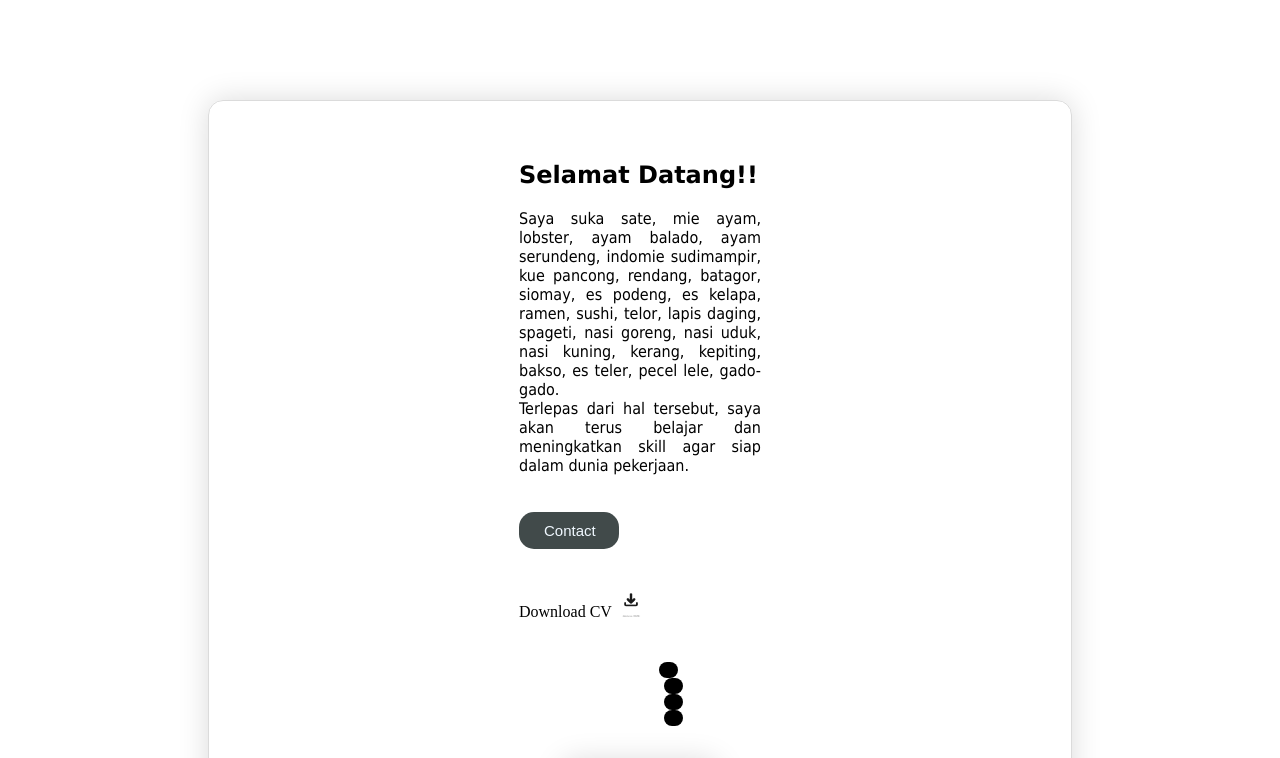
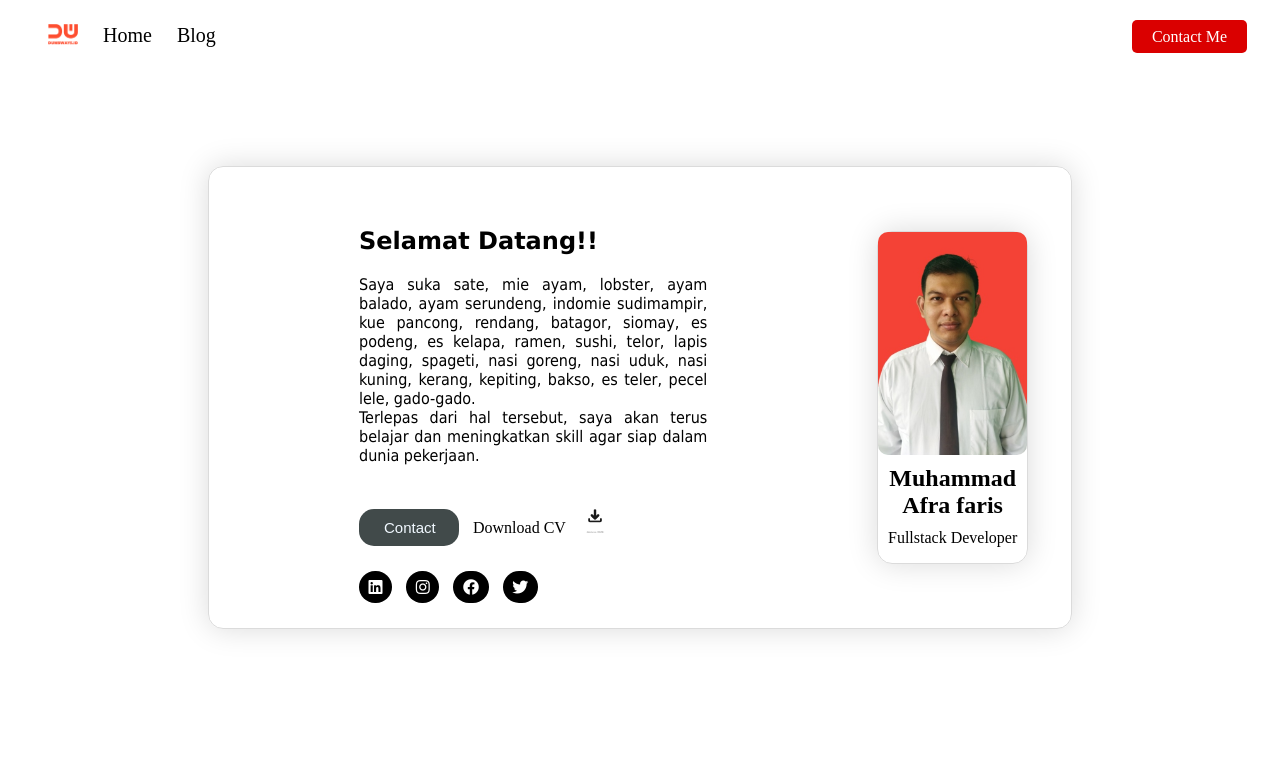
Before and after one commit to afrafaris72/bootcamp45, a plain HTML site: page index.html in a window 1280 px wide. Shown: the top 758 px of the page. Drawn offline with Linux system fonts and the light colour scheme.

Commit message:
day2 oke

```diff
--- /dev/null
+++ b/assets/css/home.css
@@ -0,0 +1,18 @@
+.mainbody{
+    display: flex;
+    align-items: center;
+    justify-content:space-between;
+}
+
+.left-side{
+    text-decoration: none;
+    color: black;
+}
+
+.right-side{
+    padding:  8px 20px;
+    color: rgb(0, 0, 0);
+    border-radius: 5px;
+    text-decoration: none;
+    margin-right: 25px;
+}
--- a/index.html
+++ b/index.html
@@ -1,43 +1,65 @@
 <html>
     <head>
         <title>
-            Task Day 1
+            Task Day 2
         </title>
+        <link rel="stylesheet" href="https://cdnjs.cloudflare.com/ajax/libs/font-awesome/5.15.2/css/all.min.css">
         <link rel="stylesheet" href="assets/css/style.css">
+        <link rel="stylesheet" href="assets/css/home.css">
     </head>
     <body>
+        <nav>
+            <div class="nav-left">
+                <ul>
+                    <li><img src="./assets/image/dw.png" width="30"></li>
+                    <li><a href="index.html">Home</a> </li>
+                    <li>Blog</li>
+                </ul>
+            </div>
 
-        <div style=" border : 1px solid #dbdbdb; margin : 100 200 auto;border-radius: 15px; box-shadow: 0 0 30px #dbdbdb;">
-            <h2 style="padding: 40 310 0 ; font-family: geneva;">Selamat Datang!!</h2>
-                <p style="padding: 0 310 0; text-align: justify; font-family: tahoma;">
+            <div class="nav-right">
+                <a href="contact_form.html">Contact Me</a>
+            </div>
+        </nav>
+        <div class="mainbody" style=" border : 1px solid #dbdbdb; margin : 100 200 auto;border-radius: 15px; box-shadow: 0 0 30px #dbdbdb;">
+            <div class="left-side">
+                <h2 style="padding: 40 150 0 ; font-family: geneva;">Selamat Datang!!</h2>
+                    <p style="padding: 0 150 0; text-align: justify; font-family: tahoma;">
                         Saya suka sate, mie ayam, lobster, ayam balado, ayam serundeng, indomie sudimampir, kue pancong, rendang, batagor, siomay, es podeng, es kelapa, ramen, sushi, telor, lapis daging, spageti, nasi goreng, nasi uduk, nasi kuning, kerang, kepiting, bakso, es teler, pecel lele, gado-gado. <br>
                         Terlepas dari hal tersebut, saya akan terus belajar dan meningkatkan skill agar siap dalam dunia pekerjaan.
                     </p>
-                <div style="padding: 20 310 0 ; ">
+                    <div style="padding: 20 150 0 ; ">
                             <button onclick=" window.location.href='https://www.youtube.com/shorts/He6a-l_cnTo  ';"  type="button" style="width: 100px; border-radius: 15px; background-color:  rgb(65, 74, 74);color: aliceblue;">Contact</button>
-                </div>
-                    <div style="padding: 20 310 0 ; ">
-                        <p>
+
+                            <a style="padding: 10px;">
                                 Download CV
                                 <a href="https://www.youtube.com/shorts/He6a-l_cnTo">
                                     <img src="./assets/image/download.png" width="30">
                                 </a>
-                        </p>
+                            </a>
+                    </div>
+
+                    <div style="padding: 25 150; text-align: left;" link rel="stylesheet" href="./assets/font-awesome/all.min.css">
+
+                        <a href="https://www.linkedin.com/in/mafrafaris/"> <i class="fab fa-linkedin" style="color: rgb(0, 0, 0); display: inline-block; border-radius: 60px;padding: 0.5em 0.6em;border: none;background : #000;color: #fff;" ></i></a>
+
+                        <a href="https://www.instagram.com/a_frs_22/"> <i class="fab fa-instagram" style="color: black; margin-left: 10; display: inline-block; border-radius: 60px;padding: 0.5em 0.6em;border: none;background : #000;color: #fff;"></i></a>
+
+                        <a href="#"> <i class="fab fa-facebook" style="color: rgb(0, 0, 0); margin-left: 10; display: inline-block; border-radius: 60px;padding: 0.5em 0.6em;border: none;background : #000;color: #fff;"></i></a>
+
+                        <a href="#"> <i class="fab fa-twitter" style="color: rgb(0, 0, 0); margin-left: 10; display: inline-block; border-radius: 60px;padding: 0.5em 0.6em;border: none;background : #000;color: #fff;"></i></a>
 
                     </div>
-                <div style="padding: 25 450; text-align: center;" link rel="stylesheet" href="./assets//font-awesome/all.min.css">
-                    <a href="https://www.linkedin.com/in/mafrafaris/"><i class="fab fa-linkedin" style="color: rgb(0, 0, 0); display: inline-block; border-radius: 60px;padding: 0.5em 0.6em;border: none;background : #000;color: #fff;" ></i></a>
-                    <a href="https://www.instagram.com/a_frs_22/"><i class="fab fa-instagram" style="color: black; margin-left: 5; display: inline-block; border-radius: 60px;padding: 0.5em 0.6em;border: none;background : #000;color: #fff;"></i></a>
-                    <a href="#"> <i class="fab fa-facebook" style="color: rgb(0, 0, 0); margin-left: 5; display: inline-block; border-radius: 60px;padding: 0.5em 0.6em;border: none;background : #000;color: #fff;"></i></a>
-                    <a href="#"> <i class="fab fa-twitter" style="color: rgb(0, 0, 0); margin-left: 5; display: inline-block; border-radius: 60px;padding: 0.5em 0.6em;border: none;background : #000;color: #fff;"></i></a>
                 </div>
-            <div style="border: 1px solid #dbdbdb; width: 18%; margin: 10px auto; border-radius: 15px; box-shadow: 0 0 30px #dbdbdb;">
+                <div class="right-side">
+                    <div style="border: 1px solid #dbdbdb; width: 100%; margin: 10px auto; border-radius: 15px; box-shadow: 0 0 30px #dbdbdb;">
                         <img src="./assets/image/faris.jpg" alt="picture" style="width: 100%; border-radius: 10px; text-align: center;"/>
-                    <h2 style="padding: 10px ; text-align: center; margin: auto;"> Muhammad Afra faris </h2>
-                        <p style="text-align: center;margin-top: 0;">
+                            <h2 style="padding: 10px ; text-align: center; margin: auto;color: #000;"> Muhammad Afra faris </h2>
+                                <p style="text-align: center;margin-top: 0;color: #000;">
                                     Fullstack Developer
                                 </p>
                     </div>
                 </div>
+        </div>
     </body>
 </html>
```
Also changed, not shown: contact_form.html (+2 -1 lines), assets/image/dw.png (added). Lines whose indentation alone changed are shown as unchanged.
